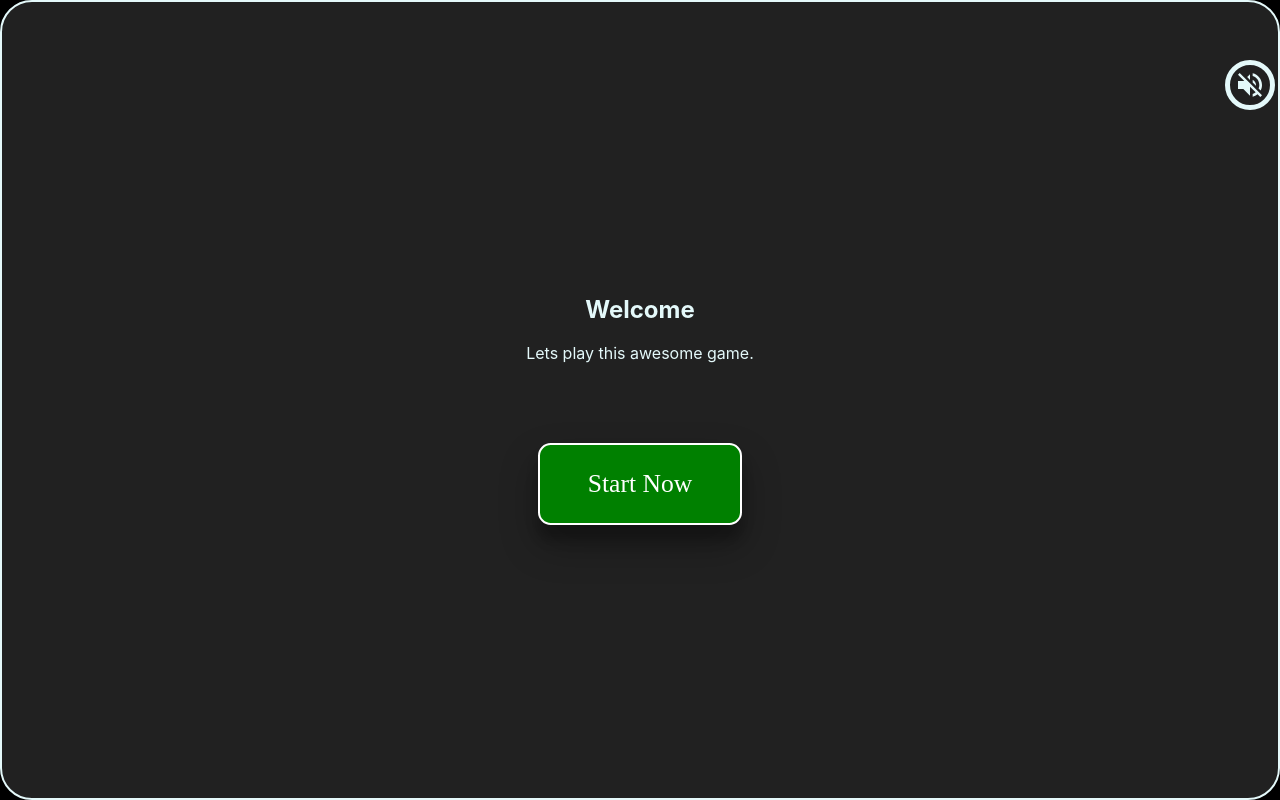
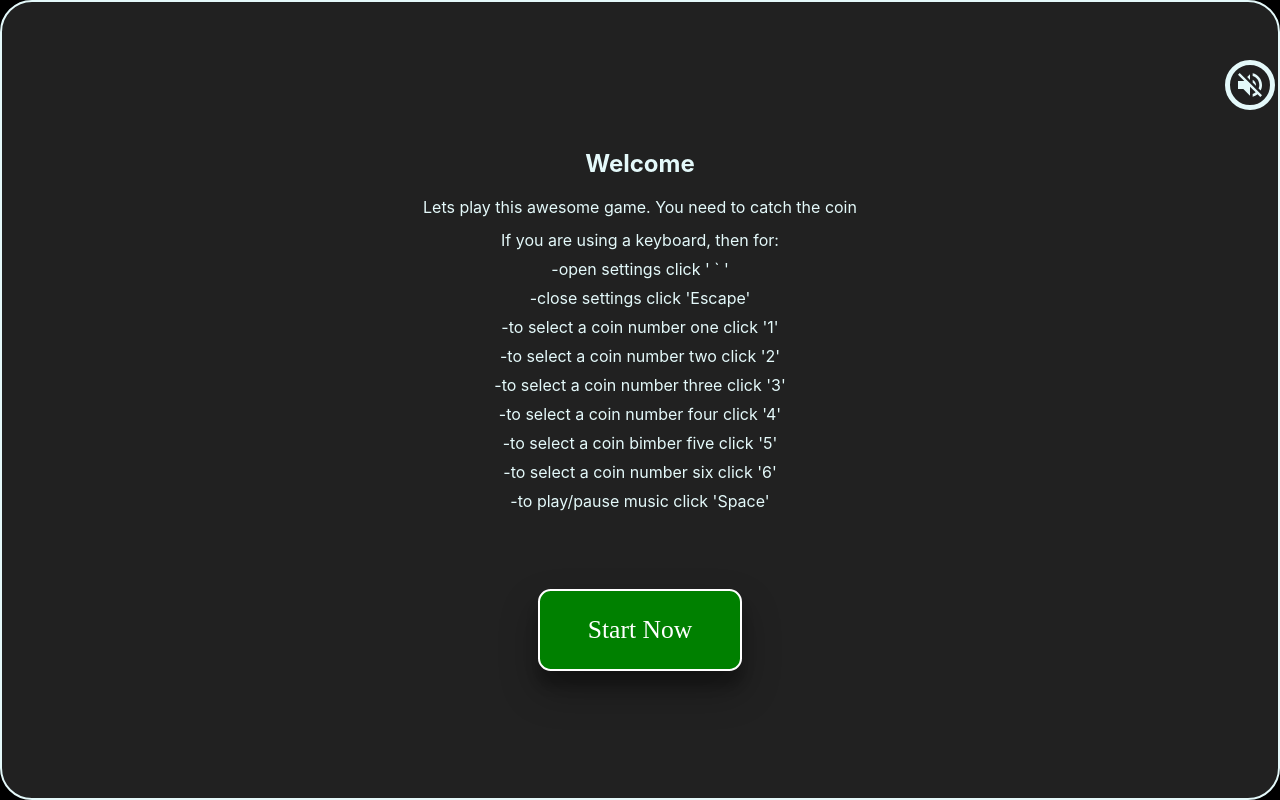
Before and after one commit to yauheni-beiduk/react-game, a React (Create React App) app in the folder react-game/: page / in a window 1280 px wide. Built offline with nearby package versions, Linux system fonts and the light colour scheme.

Commit message:
Feat: add keyboard

```diff
--- a/react-game/src/Components/Audio/AudioControl.jsx
+++ b/react-game/src/Components/Audio/AudioControl.jsx
@@ -3,6 +3,7 @@ import sound from "./sound.svg";
 import sound_off from "./sound-off.svg";
 import "./Audio.css";
 import sounds from "./music.mp3";
+import useEvent from "../Utility/UtilityFunction";
 
 function AudioControl() {
   const [isPlaying, setIsPlaying] = useState(false);
@@ -22,11 +23,19 @@ function AudioControl() {
     setIsPlaying((playing) => !playing);
   };
 
+
+  const handlerKey = (e) => {
+    if(e.key== ' ') {
+      setIsPlaying((playing) => !playing);
+    }
+  }
+useEvent("keydown", handlerKey);
   return (
     <>
       <audio ref={musicRef} src={sounds}></audio>
-      <div className="music-btn">
+      <div  className="music-btn">
         <img
+
           alt="sounds"
           src={isPlaying ? sound : sound_off}
           onClick={playMusic}
--- a/react-game/src/Components/Header/Header.jsx
+++ b/react-game/src/Components/Header/Header.jsx
@@ -8,6 +8,7 @@ import Timer from "./Timer";
 import GameTime from "./Settings/GameTime";
 import full from "./icons/full.svg";
 import settings from "./icons/settings.svg";
+import useEvent from "../Utility/UtilityFunction";
 
 const Header = ({
   handle,
@@ -22,11 +23,14 @@ const Header = ({
   const [modal, setModal] = useState(false);
 
   const handleKeyPress = (event) => {
-    if (event.key == "7") {
+    if (event.key == "`") {
+      setModal(true);
+    }
+    if (event.key == "Escape") {
       setModal(true);
     }
   };
-  document.addEventListener("keyup", handleKeyPress);
+ useEvent("keydown", handleKeyPress);
 
   return (
     <div className={styles.name}>
--- a/react-game/src/Components/Header/Settings/ButtonChangeQuantity.jsx
+++ b/react-game/src/Components/Header/Settings/ButtonChangeQuantity.jsx
@@ -3,6 +3,7 @@ import { useState } from "react";
 
 const ButtonChangeQuantity = ({ setCountPigs }) => {
   const [quantity, setQuantity] = useState(6);
+
   const getPigs = (length) => {
     let array = [];
     for (let i = 1; i <= length; i++) {
--- a/react-game/src/Components/HomePage/HomePage.jsx
+++ b/react-game/src/Components/HomePage/HomePage.jsx
@@ -1,11 +1,13 @@
 import styles from "./HomePage.module.css";
 
 const HomePage = (props) => {
+
   return (
     <div className={styles.main}>
       <div className={styles.card}>
         <h2>{props.title}</h2>
         <p>{props.content}</p>
+        <div className={styles.description}>{props.description}</div>
         <button
           className={styles.cardButton}
           onClick={() => props.buttonClick()}
--- a/react-game/src/Components/HomePage/HomePage.module.css
+++ b/react-game/src/Components/HomePage/HomePage.module.css
@@ -37,3 +37,10 @@
   font-size: 1.6rem;
   box-shadow: 0 19px 38px rgba(0, 0, 0, 0.3), 0 15px 12px rgba(0, 0, 0, 0.22);
 }
+
+.description {
+  line-height: 1;
+  margin-top: 15px;
+  text-align: inherit;
+  width: 80%;
+}
--- a/react-game/src/Components/Main.jsx
+++ b/react-game/src/Components/Main.jsx
@@ -23,19 +23,17 @@ function Main({ setGameState, gameState, score, setScore, sec, setTime }) {
     euro,
   };
   const [chooseCoin, setChooseCoin] = useState(imagesUrl.bitcoin);
-  window.localStorage.setItem('score', JSON.stringify(countPigs));
 
   useEffect(() => {
     if (gameState === "game") {
       const timer = setTimeout(() => setTime(sec - 1), 1000);
-
       if (sec === 0) {
         setGameState("end");
-        // window.localStorage.setItem('score', JSON.stringify(score));
       }
       return () => clearTimeout(timer);
     }
   }, [sec]);
+
 
   return (
     <div>
--- a/react-game/src/Components/MainContainer.jsx
+++ b/react-game/src/Components/MainContainer.jsx
@@ -3,19 +3,35 @@ import Main from "./Main";
 import HomePage from "./HomePage/HomePage";
 import { useState } from "react";
 import AudioControl from "./Audio/AudioControl";
+// let fs = require('fs')
+
+// fs.appendFile("results.json", json , function (err) {
+//   if (err) throw err;
+//   console.log('The "data to append" was appended to file!');
+// });
 
 const MainContainer = () => {
   const [gameState, setGameState] = useState("start");
   const [score, setScore] = useState(0);
   const [sec, setTime] = useState(30);
-
   function gameStart() {
-    setTime(3000);
+    setTime(10);
     setScore(0);
     setGameState("game");
-
   }
 
+
+
+  function localStore() {
+    let bestScores = JSON.parse(localStorage.getItem("Best Scores")) || [];
+    const highScore = {
+      score,
+    };
+    bestScores.push(highScore);
+    bestScores.sort((a, b) => b.score - a.score);
+    bestScores.splice(10);
+    localStorage.setItem("Best Scores", JSON.stringify(bestScores));
+  }
 
   function getMainContent() {
     switch (gameState) {
@@ -23,7 +39,30 @@ const MainContainer = () => {
         return (
           <HomePage
             title={"Welcome"}
-            content={"Lets play this awesome game."}
+            content={"Lets play this awesome game. You need to catch the coin"}
+            description={
+              <>
+                If you are using a keyboard, then for:
+                <pre />
+                -open settings click ' ` '
+                <pre />
+                -close settings click 'Escape'
+                <pre />
+                -to select a coin number one click '1'
+                <pre />
+                -to select a coin number two click '2'
+                <pre />
+                -to select a coin number three click '3'
+                <pre />
+                -to select a coin number four click '4'
+                <pre />
+                -to select a coin bimber five click '5'
+                <pre />
+                -to select a coin number six click '6'
+                <pre />
+                -to play/pause music click 'Space'
+              </>
+            }
             button={"Start Now"}
             buttonClick={gameStart}
           />
@@ -40,6 +79,7 @@ const MainContainer = () => {
           />
         );
       case "end":
+        localStore()
         return (
           <HomePage
             title={"Game Over !"}
--- a/react-game/src/Components/Playground/Coin/Coin.jsx
+++ b/react-game/src/Components/Playground/Coin/Coin.jsx
@@ -1,5 +1,8 @@
 import s from "./Coin.module.css";
 import { useEffect, useState } from "react";
+import useEvent from "../../Utility/UtilityFunction";
+
+
 
 const Coin = ({ id, isCoinUp, setScore, chooseCoin }) => {
   const [up, setUp] = useState(isCoinUp);
@@ -16,6 +19,15 @@ const Coin = ({ id, isCoinUp, setScore, chooseCoin }) => {
     }
   };
 
+  const handlerKey = (e) => {
+    for(let i=1; i<=6; i++){
+      if (id === i && e.key == i) {
+          handlerOnClick();
+        }
+  }
+}
+useEvent("keydown", handlerKey);
+
   return (
     <div onClick={handlerOnClick}>
       <img id={id} src={chooseCoin} className={up ? s.coinUp : s.coin}></img>
--- a/react-game/src/Components/Playground/Coin/Coin.module.css
+++ b/react-game/src/Components/Playground/Coin/Coin.module.css
@@ -4,7 +4,7 @@
   background: bottom center no-repeat;
   background-size: 70px 70px;
   position: absolute;
-  top: 40%;
+  top: 55%;
   transition: all 0.4s;
   margin: 0 auto;
   cursor: pointer;
--- /dev/null
+++ b/react-game/src/Components/Utility/UtilityFunction.jsx
@@ -0,0 +1,13 @@
+import { useEffect } from "react";
+
+const useEvent = (event, handler, passive = false) => {
+    useEffect(() => {
+      window.addEventListener(event, handler, passive);
+      return function cleanup() {
+        window.removeEventListener(event, handler);
+      };
+    });
+  };
+
+
+  export default useEvent;
```
